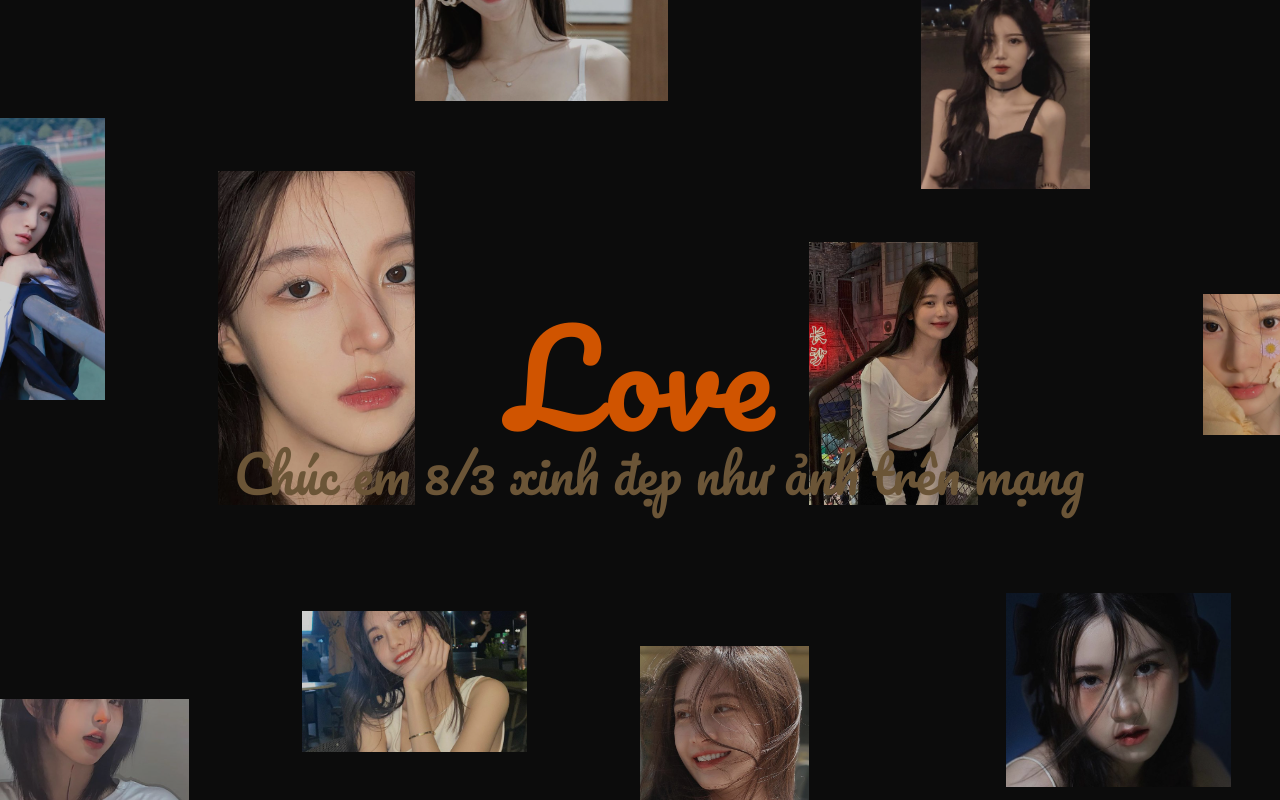
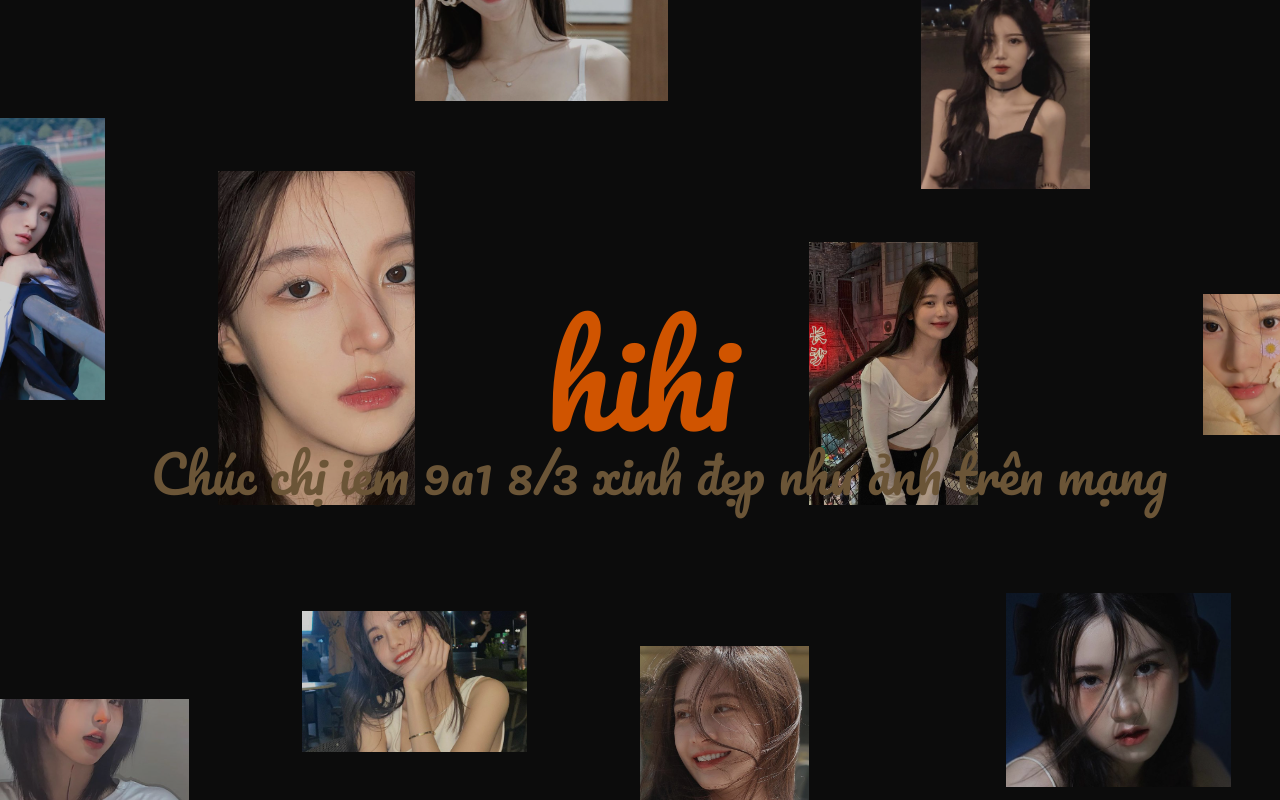
Before and after one commit to Thanh1230204/nctt, a plain HTML site: page index.html in a window 1280 px wide. Drawn offline with Linux system fonts and the light colour scheme; a web font is replaced by a local one.

Commit message:
Update index.html

```diff
--- a/index.html
+++ b/index.html
@@ -36,10 +36,10 @@ supportsCssVars() || alert("Please view this demo in a modern browser that suppo
 					<div class="grid__item pos-10"><div class="grid__item-img" style="background-image:url(./img/img10.png);" class="hover"></div></div>
 				</div>
                 <h2 class="content__title no-select">
-					<span>Love</span>
+					<span>hihi</span>
 				</h2>
 				<h2 class="content__title no-select">
-					<span class="content__title-sub">Chúc em 8/3 xinh đẹp như ảnh trên mạng</span>
+					<span class="content__title-sub">Chúc chị iem 9a1 8/3 xinh đẹp như ảnh trên mạng</span>
 				</h2>
 			</div>
 		</main>
```
